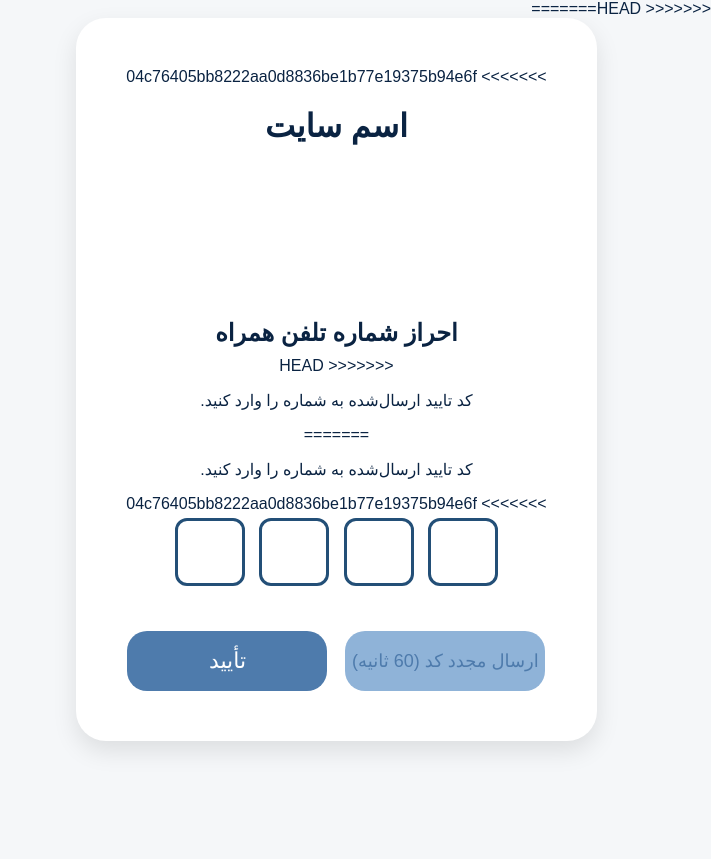
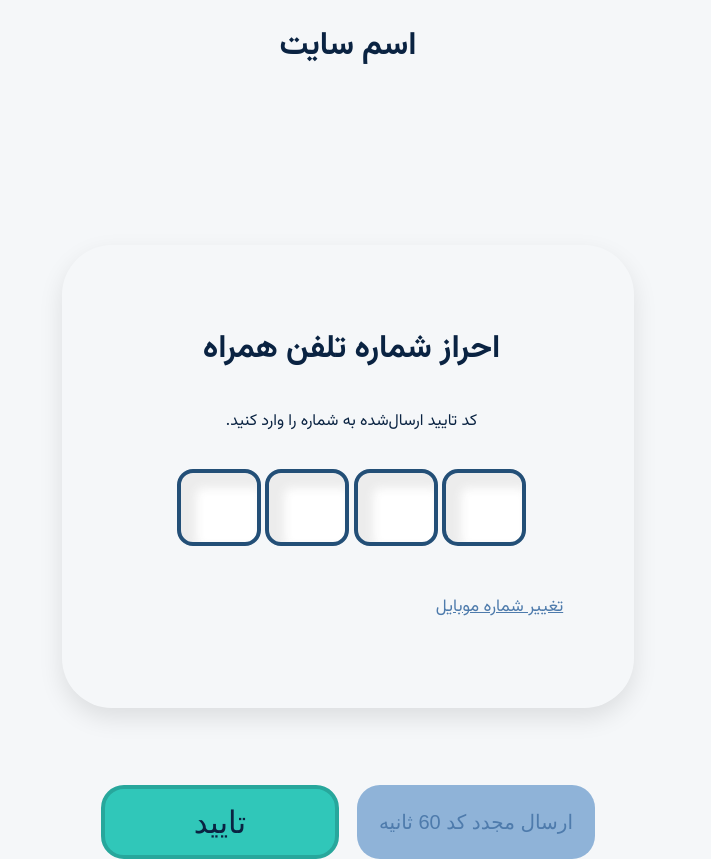
Before and after one commit to RoyaMhdd/ChatBotProject, a Django app: page /verify/ in a window 1280 px wide. Shown: the whole page, without its empty margins (569-1280 px from the left). Before the commit the page ends 751 px from the top, so only its background shows below. Run offline with Django 5.2, Linux system fonts and the light colour scheme.

Commit message:
add features

```diff
--- a/templates/code.html
+++ b/templates/code.html
@@ -3,79 +3,9 @@
   <head>
     <meta charset="UTF-8" />
     <title>احراز شماره</title>
-    <style>
-      body {
-        margin: 0;
-        direction: rtl;
-        font-family: "Vazir", sans-serif;
-        background: #f5f7f9;
-        color: #0a2342;
-      }
-      .verify-container {
-        display: flex;
-        min-height: 100vh;
-      }
-      .sitename {
-        text-align: center;
-        margin-bottom: 40px;
-      }
-      .verify-card {
-        text-align: center;
-        margin: auto;
-        padding: 50px;
-        border-radius: 30px;
-        box-shadow: 0px 10px 25px rgba(0, 0, 0, 0.1);
-        background: #fff;
-      }
-      .verify-title {
-        margin-bottom: 10px;
-      }
-      .verify-otp-input {
-        height: 60px;
-        width: 60px;
-        border-radius: 12px;
-        border: 3px solid #234f77;
-        font-size: 32px;
-        text-align: center;
-        margin: 5px;
-      }
-      .verify-change-number {
-        display: block;
-        text-align: center;
-        margin-top: 25px;
-        color: #4e7bac;
-        text-decoration: underline;
-        font-size: 17px;
-      }
-      .actions {
-        display: flex;
-        gap: 18px;
-        justify-content: center;
-        margin-top: 40px;
-      }
-      .btn {
-        width: 200px;
-        height: 60px;
-        border-radius: 20px;
-        cursor: pointer;
-      }
-      .btn-resend {
-        border: 0;
-        background-color: #8fb3d8;
-        color: #4e7bac;
-        font-size: 18px;
-      }
-      .btn-confirm {
-        background-color: #4e7bac;
-        color: #fff;
-        font-size: 22px;
-        border: none;
-      }
-    </style>
   </head>
   <body>
     <div class="verify-container">
-<<<<<<< HEAD
       <!-- بخش سمت چپ (مثلاً رنگی یا تصویر) -->
       <div class="verify-left"></div>
       {% load static %}
@@ -107,106 +37,134 @@
 
       <!-- بخش راست: کارت ورود -->
       <div class="verify-right">
-=======
+        <h1 class="sitename">اسم سایت</h1>
         <div class="verify-card">
->>>>>>> 04c76405bb8222aa0d8836be1b77e19375b94e6f
-        <h1 class="sitename">اسم سایت</h1>
-        <h2 class="verify-title">احراز شماره تلفن همراه</h2>
+          <h1 class="verify-title">احراز شماره تلفن همراه</h1>
 
-<<<<<<< HEAD
           <p class="verify-hint">
             کد تایید ارسال‌شده به شماره
             <span class="verify-phone">{{phone_number}}</span>
             را وارد کنید.
           </p>
-=======
-        <p class="verify-hint">
-          کد تایید ارسال‌شده به شماره
-          <span id="phone-number">{{ phone_number }}</span>
-          را وارد کنید.
-        </p>
->>>>>>> 04c76405bb8222aa0d8836be1b77e19375b94e6f
 
-        <form
-          id="verify-form"
-          method="post"
-          action="/verify-otp/"
-          onsubmit="return sendOTP(event)"
-        >
-          {% csrf_token %}
-          <input type="hidden" name="phonenumber" value="{{ phone_number }}" />
+          <form method="post" class="verify-form">
             <div class="verify-otp-row">
+              {% for i in "1234" %}
               <input
                 type="text"
                 maxlength="1"
+                autocomplete="off"
                 class="verify-otp-input"
                 inputmode="numeric"
                 pattern="[0-9]*"
                 required
               />
-            <input
-              type="text"
-              maxlength="1"
-              class="verify-otp-input"
-              inputmode="numeric"
-              pattern="[0-9]*"
-              required
-            />
-            <input
-              type="text"
-              maxlength="1"
-              class="verify-otp-input"
-              inputmode="numeric"
-              pattern="[0-9]*"
-              required
-            />
-            <input
-              type="text"
-              maxlength="1"
-              class="verify-otp-input"
-              inputmode="numeric"
-              pattern="[0-9]*"
-              required
-            />
+              {%endfor%}
             </div>
+            <a href="home.html" class="verify-change-number"
+              >تغییر شماره موبایل</a
+            >
+          </form>
+          <style>
+            .verify-form {
+              margin-bottom: 20px;
+            }
+            .verify-card {
+              text-align: center;
+              margin: 4.8rem;
+              padding: 79px 71px 68px 78px;
+              border-radius: 50px;
+              box-shadow: 0px 10px 25px rgba(0, 0, 0, 0.1);
+            }
+            .verify-title {
+              margin: 0;
+            }
+            .verify-otp-input {
+              height: 67px;
+              width: 72px;
+              border-radius: 16px;
+              border: 4px solid #234f77;
+              box-shadow: 10px 10px 10px 5px rgba(66, 65, 65, 0.1) inset;
+              font-size: 40px;
+              text-align: center;
+            }
+            .verify-change-number {
+              display: block;
+              text-align: center;
+              margin-top: 48px;
+              color: #4e7bac;
+              margin-left: 296px;
+              text-decoration: underline;
+              font-size: 17px;
+            }
+            .verify-hint {
+              margin: 0;
+              padding: 35px 0;
+            }
+            .actions {
+              display: flex;
+              gap: 18px;
+              justify-content: center;
+              margin-top: 48px;
+              align-items: center;
+              flex-wrap: wrap;
+            }
+            .btn {
+              width: 238px;
+              height: 74px;
+              border-radius: 23px;
+            }
+            .btn-resend {
+              border: 0;
+              background-color: #8fb3d8;
+              color: #4e7bac;
+              font-size: 20px;
+            }
+            .btn-confirm {
+              color: #0a2342;
+              font-size: 31px;
+              border: 4px solid #27a79c;
 
+              background-color: #30c7b9;
+            }
+          </style>
+        </div>
         <div class="actions">
           <button type="button" class="btn btn-resend" id="resend-btn" disabled>
-              ارسال مجدد کد (60 ثانیه)
+            ارسال مجدد کد 60 ثانیه
           </button>
-            <button type="submit" class="btn btn-confirm">تأیید</button>
-          </div>
-        </form>
+          <button type="submit" class="btn btn-confirm">تایید</button>
         </div>
       </div>
+    </div>
+    <script>
+      const inputs = document.querySelectorAll(".verify-otp-input");
 
-    <script>
-      // جمع کردن اعداد داخل inputها و ارسال
-      function sendOTP(event) {
-        event.preventDefault();
-        const inputs = document.querySelectorAll(".verify-otp-input");
-        let code = "";
-        inputs.forEach((inp) => (code += inp.value));
+      inputs.forEach((input, index) => {
+        input.addEventListener("input", (e) => {
+          let value = e.target.value.replace(/\D/g, "");
+          e.target.value = value;
 
-        const phone = document.querySelector('input[name="phonenumber"]').value;
+          // اگر فقط یک رقم بود → برو بعدی
+          if (value && index < inputs.length - 1) {
+            inputs[index + 1].focus();
+          }
+        });
 
-        fetch("/verify-otp/", {
-          method: "POST",
-          headers: {
-            "Content-Type": "application/x-www-form-urlencoded",
-          },
-          body: `phonenumber=${phone}&code=${code}`,
-        })
-          .then((res) => res.json())
-          .then((data) => {
-            if (data.status === "success") {
-              alert("✅ ورود موفق!");
-            } else {
-              alert("❌ " + data.error);
+        // رفتن به فیلد قبل وقتی Backspace زده می‌شود
+        input.addEventListener("keydown", (e) => {
+          if (e.key === "Backspace" && !input.value && index > 0) {
+            inputs[index - 1].focus();
           }
-          })
-          .catch((err) => alert("خطا در ارتباط با سرور"));
-      }
+        });
+
+        // جلوگیری از select شدن ورودی هنگام فوکوس
+        input.addEventListener("focus", (e) => {
+          setTimeout(() => {
+            input.selectionStart = input.selectionEnd = input.value.length;
+          }, 0);
+        });
+      });
     </script>
   </body>
 </html>
--- a/templates/home.html
+++ b/templates/home.html
@@ -203,7 +203,7 @@
         margin-right: 0;
         padding: 10px 30px 21px 10px;
         background-color: #e63946;
-        opacity: 0;
+        opacity: 1;
         z-index: 2;
       }
     </style>
@@ -261,10 +261,11 @@
       </div>
 
       <button type="submit" form="form">تایید</button>
-
+      {%if error%}
       <div class="wrongnumber" id="error">
         شماره موبایل خود را اشتباه وارد کرده اید
       </div>
+      {%endif%}
     </div>
   </body>
 </html>
--- a/users/views.py
+++ b/users/views.py
@@ -22,7 +22,9 @@ def send_otp(request):
 
     phonenumber = request.POST.get('phonenumber')
     if not phonenumber or len(phonenumber) != 11 or not phonenumber.startswith('09'):
-        return JsonResponse({"error": "Invalid phone number"}, status=400)
+       return render(request, "home.html", {
+        "error": "شماره موبایل نامعتبر است!"
+    })
 
 
     user, _ = User.objects.get_or_create(phonenumber=phonenumber)
```
Also changed, not shown: db.sqlite3. Lines whose indentation alone changed are shown as unchanged.
